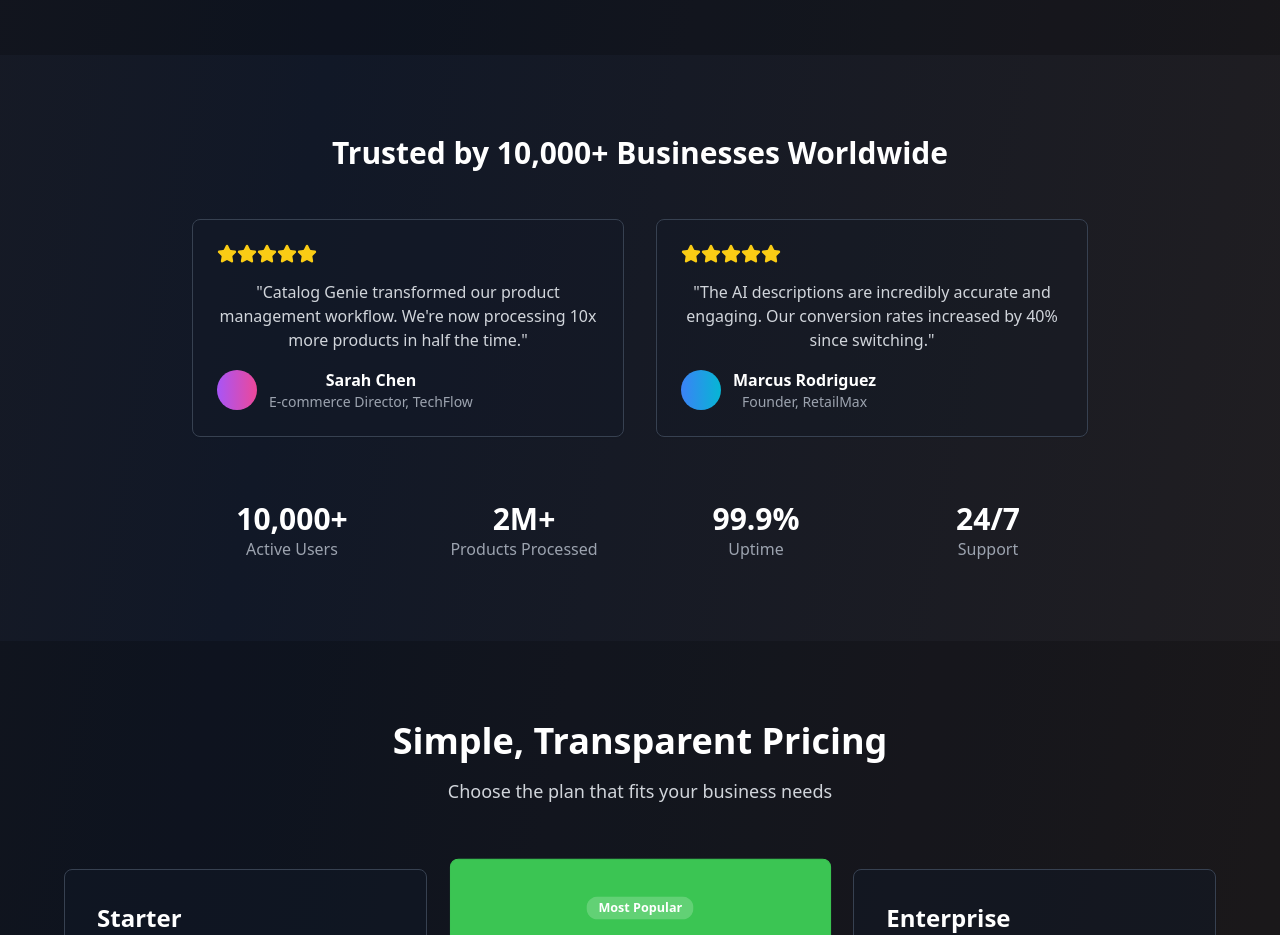
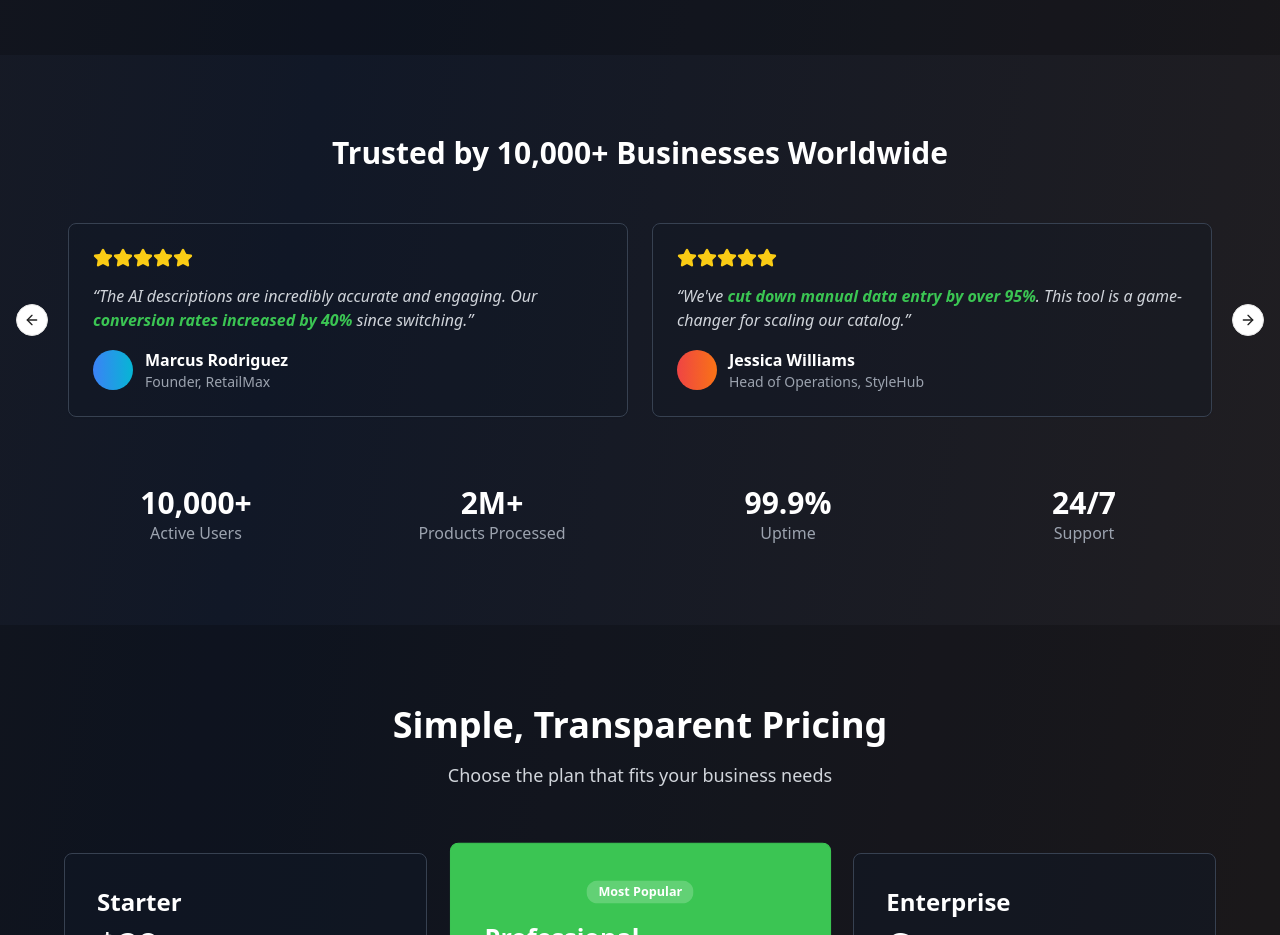
Before and after one commit to LaxmisettiKarthik/genie-site-builder, a React (Vite) app: page / in a window 1280 px wide. Shown: the part 5120-6055 px from the top of the page. Built offline with nearby package versions, Linux system fonts and the light colour scheme.

Commit message:
feat: Implement testimonial carousel with hover stop
- Added scroll-stopping functionality on hover to the testimonial carousel.
- Added more testimonials.
- Highlighted key customer punchlines within each testimonial.

```diff
--- a/package.json
+++ b/package.json
@@ -44,6 +44,7 @@
     "clsx": "^2.1.1",
     "cmdk": "^1.0.0",
     "date-fns": "^3.6.0",
+    "embla-carousel-autoplay": "^8.6.0",
     "embla-carousel-react": "^8.3.0",
     "input-otp": "^1.2.4",
     "lucide-react": "^0.462.0",
--- /dev/null
+++ b/src/components/TestimonialCarousel.tsx
@@ -0,0 +1,125 @@
+
+import * as React from "react"
+import Autoplay from "embla-carousel-autoplay"
+
+import { Card, CardContent } from "@/components/ui/card"
+import {
+  Carousel,
+  CarouselContent,
+  CarouselItem,
+  CarouselNext,
+  CarouselPrevious,
+} from "@/components/ui/carousel"
+import { Star } from "lucide-react"
+
+const testimonials = [
+  {
+    quote: "Catalog Genie transformed our product management workflow. We're now processing 10x more products in half the time.",
+    highlight: "processing 10x more products in half the time",
+    name: "Sarah Chen",
+    title: "E-commerce Director, TechFlow",
+    avatarColor: "bg-gradient-to-r from-purple-500 to-pink-500",
+  },
+  {
+    quote: "The AI descriptions are incredibly accurate and engaging. Our conversion rates increased by 40% since switching.",
+    highlight: "conversion rates increased by 40%",
+    name: "Marcus Rodriguez",
+    title: "Founder, RetailMax",
+    avatarColor: "bg-gradient-to-r from-blue-500 to-cyan-500",
+  },
+  {
+    quote: "We've cut down manual data entry by over 95%. This tool is a game-changer for scaling our catalog.",
+    highlight: "cut down manual data entry by over 95%",
+    name: "Jessica Williams",
+    title: "Head of Operations, StyleHub",
+    avatarColor: "bg-gradient-to-r from-red-500 to-orange-500",
+  },
+  {
+    quote: "The SEO-optimized titles and descriptions have significantly boosted our organic traffic. It's like having an expert on the team.",
+    highlight: "boosted our organic traffic",
+    name: "David Lee",
+    title: "Marketing Manager, HomeGoods+",
+    avatarColor: "bg-gradient-to-r from-teal-500 to-lime-500",
+  },
+  {
+    quote: "Onboarding new products is now a breeze. What used to take days now takes minutes. Invaluable for our fast-fashion business.",
+    highlight: "What used to take days now takes minutes",
+    name: "Emily Carter",
+    title: "CEO, FastFashion Co.",
+    avatarColor: "bg-gradient-to-r from-fuchsia-500 to-rose-500",
+  },
+  {
+    quote: "The accuracy of the AI tagging is phenomenal. It has eliminated almost all manual categorization errors for us.",
+    highlight: "eliminated almost all manual categorization errors",
+    name: "Michael Brown",
+    title: "CTO, MegaStore Inc.",
+    avatarColor: "bg-gradient-to-r from-amber-500 to-yellow-500",
+  }
+];
+
+const HighlightedText = ({ text, highlight }: { text: string; highlight: string }) => {
+  if (!highlight) {
+    return <>{text}</>;
+  }
+  const parts = text.split(new RegExp(`(${highlight})`, 'gi'));
+  return (
+    <>
+      {parts.map((part, index) =>
+        part.toLowerCase() === highlight.toLowerCase() ? (
+          <span key={index} className="text-[#3BC553] font-semibold">
+            {part}
+          </span>
+        ) : (
+          part
+        )
+      )}
+    </>
+  );
+};
+
+export function TestimonialCarousel() {
+  const plugin = React.useRef(
+    Autoplay({ delay: 4000, stopOnInteraction: false, stopOnMouseEnter: true })
+  );
+
+  return (
+    <Carousel
+      plugins={[plugin.current]}
+      className="w-full"
+      opts={{
+        align: "start",
+        loop: true,
+      }}
+    >
+      <CarouselContent className="-ml-4">
+        {testimonials.map((testimonial, index) => (
+          <CarouselItem key={index} className="pl-4 md:basis-1/2">
+            <div className="p-1 h-full">
+              <Card className="bg-gray-900/30 border-gray-700 h-full flex flex-col">
+                <CardContent className="p-6 flex flex-col flex-grow">
+                  <div className="flex items-center mb-4">
+                    {[...Array(5)].map((_, i) => <Star key={i} className="w-5 h-5 text-yellow-400 fill-current" />)}
+                  </div>
+                  <p className="text-gray-300 mb-4 flex-grow text-left italic">
+                    &ldquo;<HighlightedText text={testimonial.quote} highlight={testimonial.highlight} />&rdquo;
+                  </p>
+                  <div className="flex items-center mt-auto">
+                    <div className={`w-10 h-10 ${testimonial.avatarColor} rounded-full mr-3`}></div>
+                    <div className="text-left">
+                      <div className="text-white font-semibold">{testimonial.name}</div>
+                      <div className="text-gray-400 text-sm">{testimonial.title}</div>
+                    </div>
+                  </div>
+                </CardContent>
+              </Card>
+            </div>
+          </CarouselItem>
+        ))}
+      </CarouselContent>
+      <CarouselPrevious />
+      <CarouselNext />
+    </Carousel>
+  )
+}
+
+export default TestimonialCarousel;
--- a/src/pages/Index.tsx
+++ b/src/pages/Index.tsx
@@ -1,4 +1,3 @@
-
 import { Button } from "@/components/ui/button";
 import { Card, CardContent } from "@/components/ui/card";
 import { Badge } from "@/components/ui/badge";
@@ -7,6 +6,7 @@ import ProductTaggingDemo from "@/components/ProductTaggingDemo";
 import AIContentGenerator from "@/components/AIContentGenerator";
 import RetailDashboard from "@/components/RetailDashboard";
 import { useState } from "react";
+import { TestimonialCarousel } from "@/components/TestimonialCarousel";
 
 const Index = () => {
   const [showAIDemo, setShowAIDemo] = useState(false);
@@ -415,45 +415,11 @@ const Index = () => {
 
       {/* Social Proof */}
       <section className="px-6 lg:px-8 py-20">
-        <div className="max-w-4xl mx-auto text-center">
+        <div className="max-w-6xl mx-auto text-center">
           <h2 className="text-3xl font-bold text-white mb-12">Trusted by 10,000+ Businesses Worldwide</h2>
 
-          <div className="grid md:grid-cols-2 gap-8 mb-16">
-            <Card className="bg-gray-900/30 border-gray-700">
-              <CardContent className="p-6">
-                <div className="flex items-center mb-4">
-                  {[...Array(5)].map((_, i) => <Star key={i} className="w-5 h-5 text-yellow-400 fill-current" />)}
-                </div>
-                <p className="text-gray-300 mb-4">
-                  "Catalog Genie transformed our product management workflow. We're now processing 10x more products in half the time."
-                </p>
-                <div className="flex items-center">
-                  <div className="w-10 h-10 bg-gradient-to-r from-purple-500 to-pink-500 rounded-full mr-3"></div>
-                  <div>
-                    <div className="text-white font-semibold">Sarah Chen</div>
-                    <div className="text-gray-400 text-sm">E-commerce Director, TechFlow</div>
-                  </div>
-                </div>
-              </CardContent>
-            </Card>
-
-            <Card className="bg-gray-900/30 border-gray-700">
-              <CardContent className="p-6">
-                <div className="flex items-center mb-4">
-                  {[...Array(5)].map((_, i) => <Star key={i} className="w-5 h-5 text-yellow-400 fill-current" />)}
-                </div>
-                <p className="text-gray-300 mb-4">
-                  "The AI descriptions are incredibly accurate and engaging. Our conversion rates increased by 40% since switching."
-                </p>
-                <div className="flex items-center">
-                  <div className="w-10 h-10 bg-gradient-to-r from-blue-500 to-cyan-500 rounded-full mr-3"></div>
-                  <div>
-                    <div className="text-white font-semibold">Marcus Rodriguez</div>
-                    <div className="text-gray-400 text-sm">Founder, RetailMax</div>
-                  </div>
-                </div>
-              </CardContent>
-            </Card>
+          <div className="mb-16">
+            <TestimonialCarousel />
           </div>
 
           <div className="grid grid-cols-2 md:grid-cols-4 gap-8 text-center">
```
Also changed, not shown: 1 other file (tests, documents, lock files or other folders).
